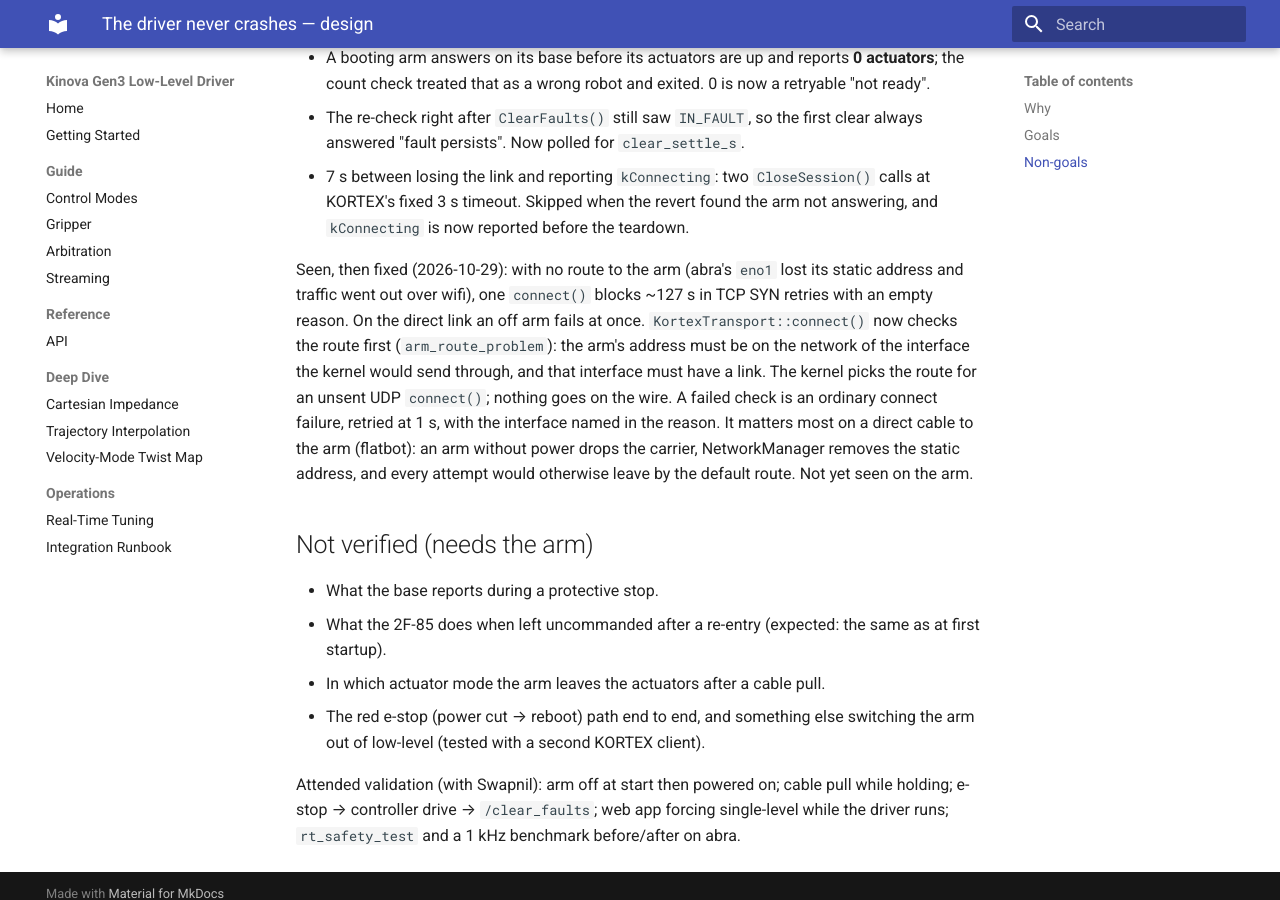
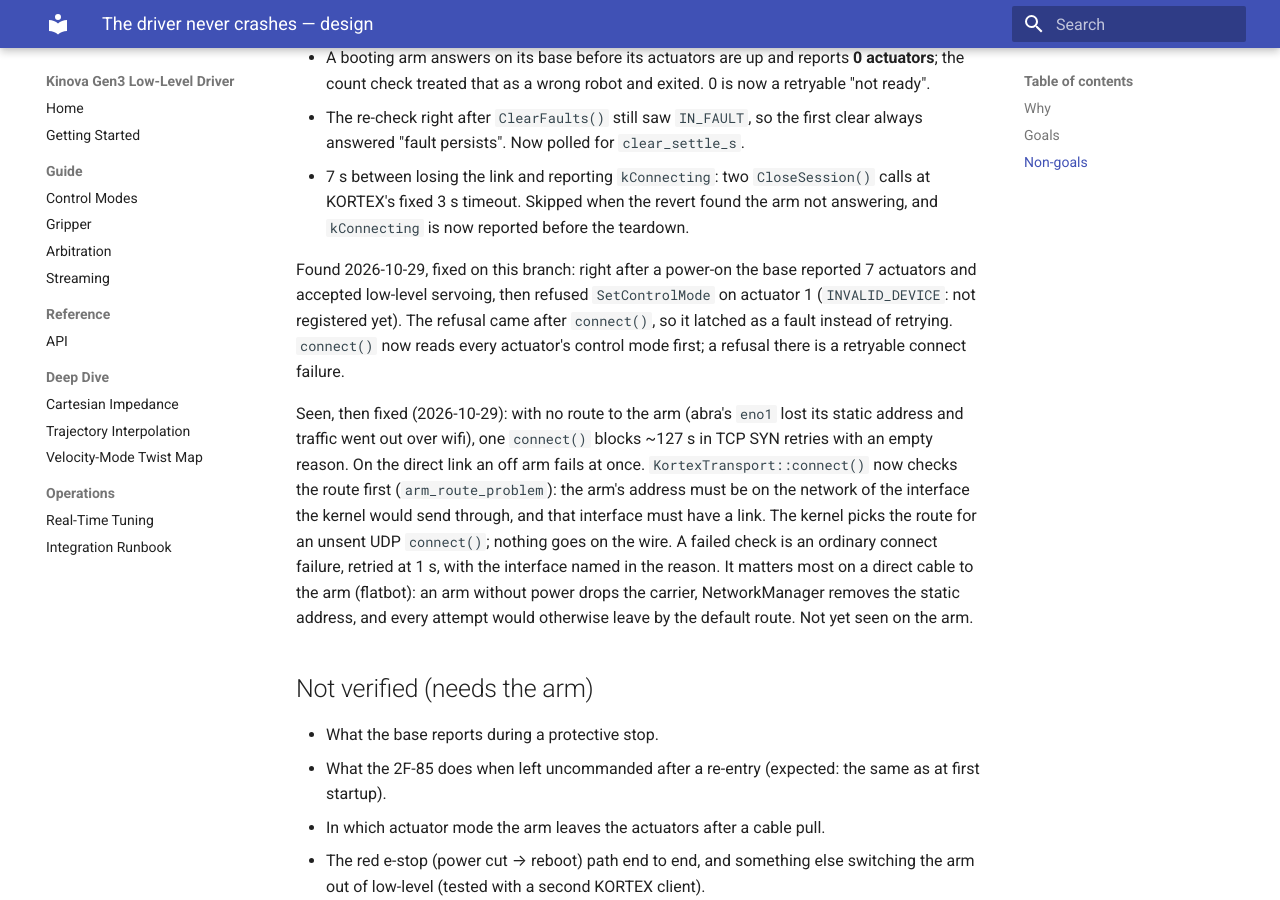
Before and after one commit to rammp-org/kinova-gen3-driver, an MkDocs documentation site: the page built from docs/superpowers/specs/2026-10-27-never-crash-design.md, in a window 1280 px wide and 900 px high, scrolled down 8566 px. Built offline with MkDocs 1.6.1 and Material for MkDocs 9.7.7, drawn with Linux system fonts in a browser that asks for light colours.

Commit message:
fix(kortex): wait in connect() until every actuator has registered
Right after a power-on (abra, 2026-10-29) the base reported 7 actuators and
accepted low-level servoing, then refused SetControlMode on actuator 1 with
INVALID_DEVICE: it had not registered yet. That refusal came after connect(),
so ArmLink latched it as a fault instead of retrying, and the arm was left
faulted. connect() now reads each actuator's control mode after the count; a
refusal there is a retryable connect failure naming the actuator.

Co-Authored-By: Claude Opus 5.5 <noreply@anthropic.com>
Claude-Session: https://claude.ai/code/session_01QoDtVoSRosPcQH1FLZCBgM

```diff
--- a/docs/superpowers/specs/2026-10-27-never-crash-design.md
+++ b/docs/superpowers/specs/2026-10-27-never-crash-design.md
@@ -336,6 +336,13 @@ Found, and fixed on this branch:
   found the arm not answering, and `kConnecting` is now reported before the
   teardown.
 
+Found 2026-10-29, fixed on this branch: right after a power-on the base
+reported 7 actuators and accepted low-level servoing, then refused
+`SetControlMode` on actuator 1 (`INVALID_DEVICE`: not registered yet). The
+refusal came after `connect()`, so it latched as a fault instead of retrying.
+`connect()` now reads every actuator's control mode first; a refusal there is
+a retryable connect failure.
+
 Seen, then fixed (2026-10-29): with no route to the arm (abra's `eno1` lost its static
 address and traffic went out over wifi), one `connect()` blocks ~127 s in TCP
 SYN retries with an empty reason. On the direct link an off arm fails at once.
```
Also changed, not shown: CHANGELOG.md (+12 -12 lines), docs/reference/api.md (+3 -0 lines), 1 other file.
